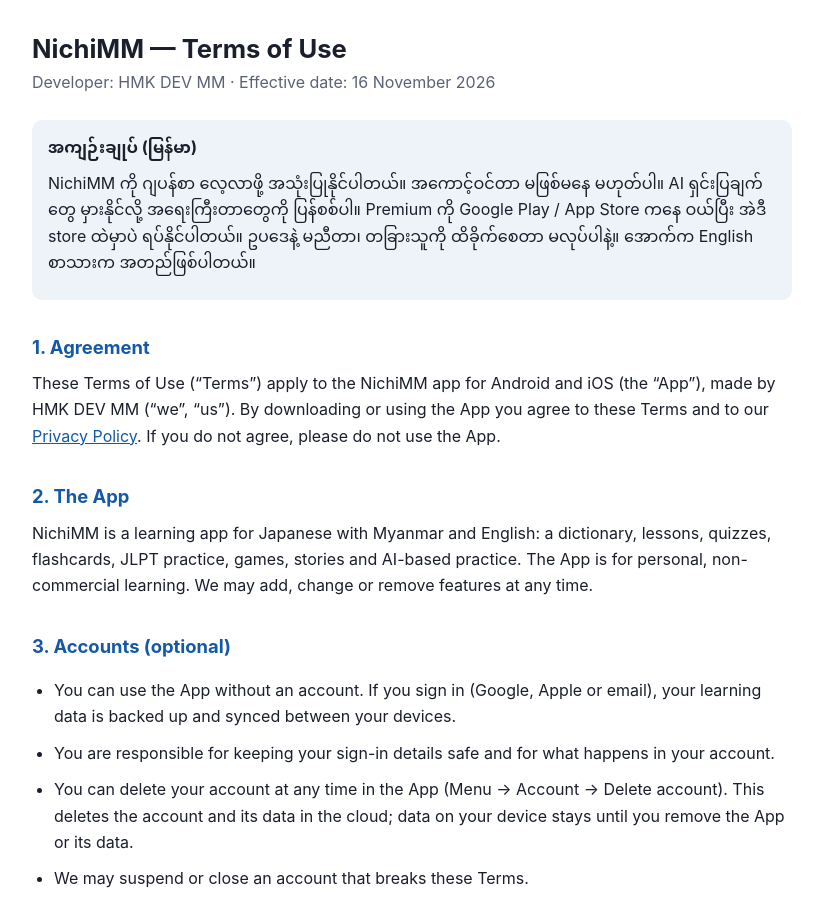
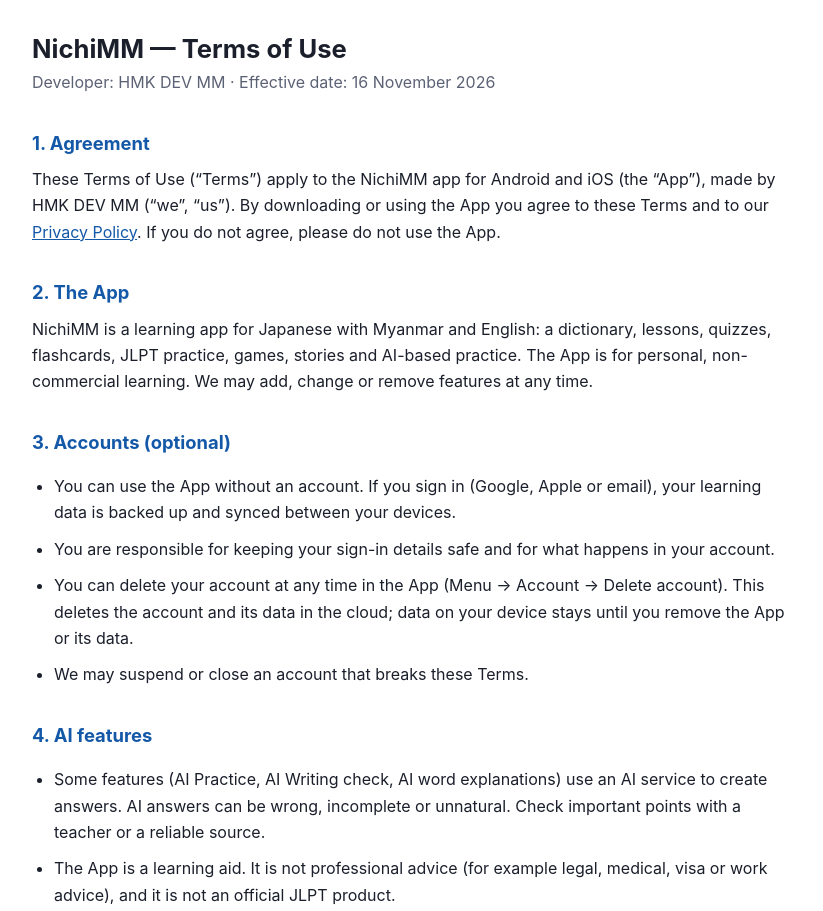
Before and after one commit to hmkdevmm/hmkdevmm.github.io, a plain HTML site: page nichimm-terms.html in a window 1280 px wide. Shown: the top 911 px of the page, without its empty margins (228-1051 px from the left). Drawn offline with Linux system fonts and the light colour scheme.

Commit message:
Add files via upload

```diff
--- a/nichimm-terms.html
+++ b/nichimm-terms.html
@@ -26,10 +26,6 @@
 <h1>NichiMM — Terms of Use</h1>
 <p class="meta">Developer: HMK DEV MM · Effective date: 16 November 2026</p>
 
-<div class="box" lang="my">
-<p><strong>အကျဉ်းချုပ် (မြန်မာ)</strong></p>
-<p>NichiMM ကို ဂျပန်စာ လေ့လာဖို့ အသုံးပြုနိုင်ပါတယ်။ အကောင့်ဝင်တာ မဖြစ်မနေ မဟုတ်ပါ။ AI ရှင်းပြချက်တွေ မှားနိုင်လို့ အရေးကြီးတာတွေကို ပြန်စစ်ပါ။ Premium ကို Google Play / App Store ကနေ ဝယ်ပြီး အဲဒီ store ထဲမှာပဲ ရပ်နိုင်ပါတယ်။ ဥပဒေနဲ့ မညီတာ၊ တခြားသူကို ထိခိုက်စေတာ မလုပ်ပါနဲ့။ အောက်က English စာသားက အတည်ဖြစ်ပါတယ်။</p>
-</div>
 
 <h2>1. Agreement</h2>
 <p>These Terms of Use (“Terms”) apply to the NichiMM app for Android and iOS (the “App”), made by HMK DEV MM (“we”, “us”). By downloading or using the App you agree to these Terms and to our <a href="https://hmkdevmm.github.io/jpmm-dic-privacy-policy">Privacy Policy</a>. If you do not agree, please do not use the App.</p>
```
